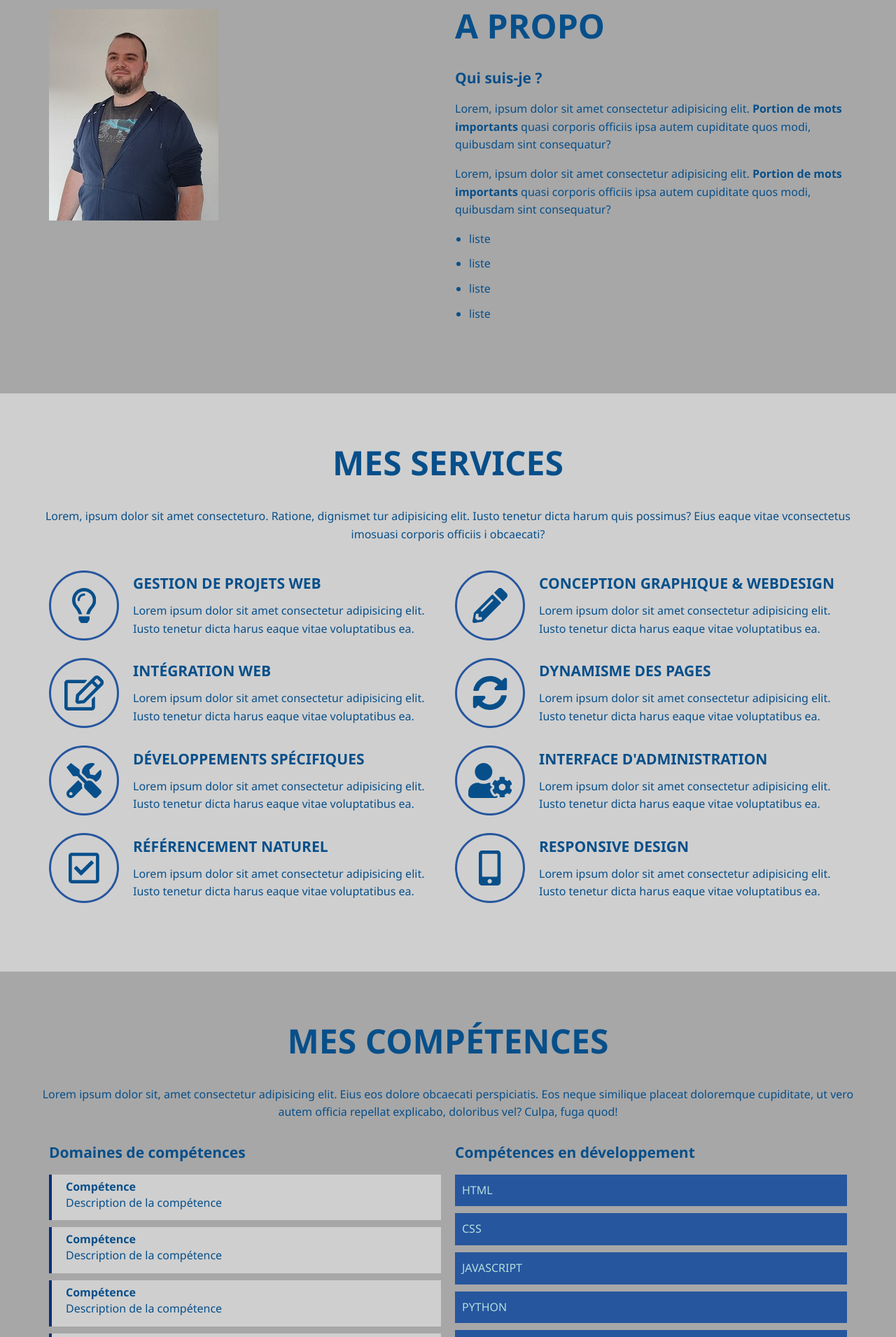
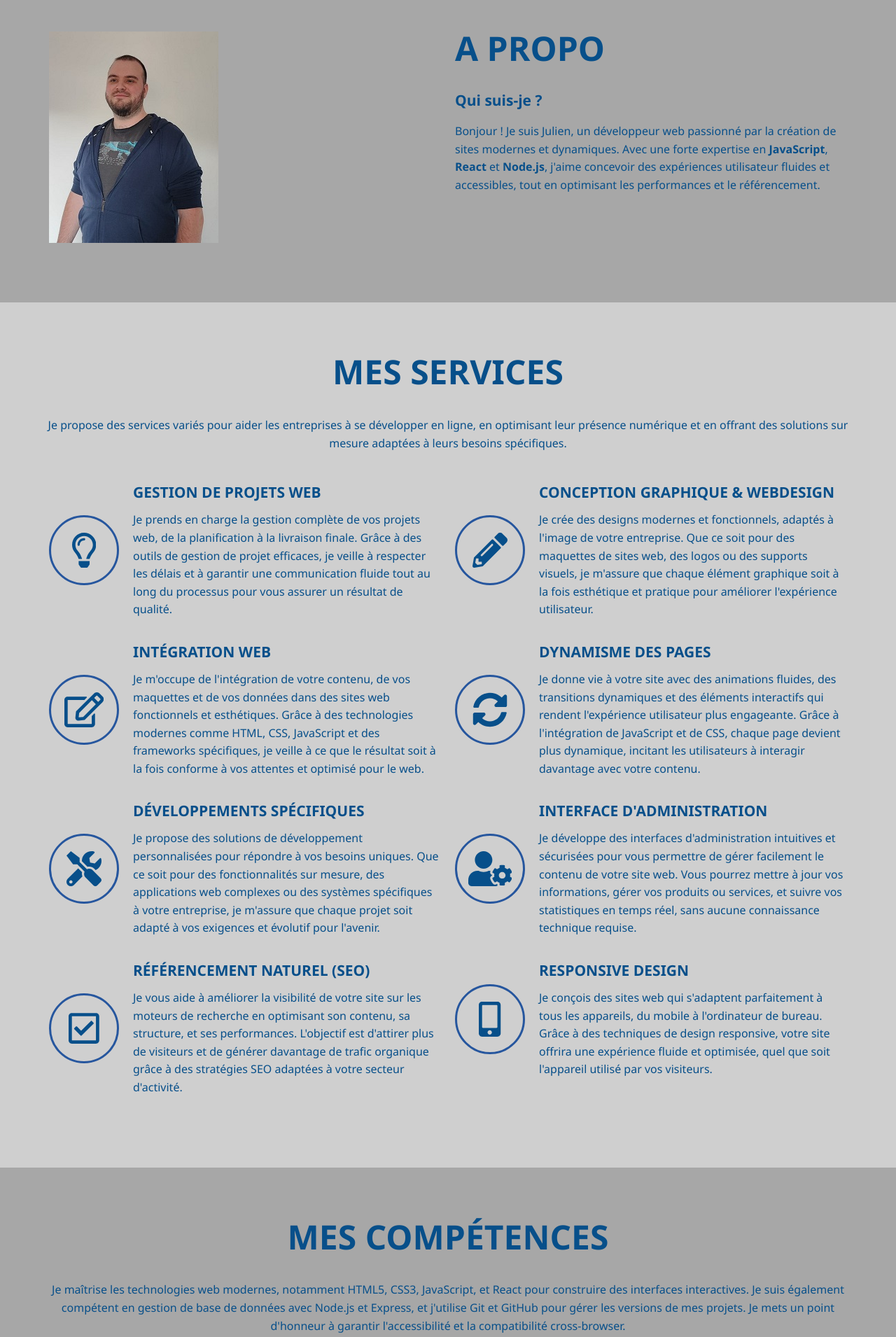
Before and after one commit to Juxultra2/site-web, a plain HTML site: page index.html in a window 1280 px wide. Shown: the part 535-2445 px from the top of the page at 70% size. Drawn offline with Linux system fonts and the light colour scheme.

Commit message:
clean html

```diff
--- a/css/global.css
+++ b/css/global.css
@@ -3,8 +3,8 @@
     --color-body: #074f8a;
     --background-body: #a7a7a7;
     --color-contour: #26569e;
-    --color-passagesouris: #1e94b8;
-    --texte-clair: #b3dddf;
+    --color-passagesouris: #90cbdd;
+    --texte-clair: #c6d5e3;
     --background-services: #cfcfcf;
 }
 
@@ -147,7 +147,7 @@ section {
 /*  En-tête */
 
 .header {
-    background: #89a6c5;
+    background: var(--background-services);
     border-bottom: 2px solid #292d35;
     position: sticky;
     top: 0;
@@ -160,6 +160,11 @@ section {
     letter-spacing: 2px;
     transform: translateY(-3px);
 }
+
+.header .logo-social path {
+    fill: var(--color-body);
+}
+
 
 .navbar {
     display: none;
@@ -278,6 +283,11 @@ section {
 .hero__item.left {
     animation-duration: 2s;
     animation-name: slideInleft;
+}
+
+.metier {
+    text-transform: uppercase;
+    letter-spacing: 0.1rem;
 }
 
 .hero__item.right {
--- a/index.html
+++ b/index.html
@@ -68,7 +68,7 @@
 
           <li>
             <a href="https://www.linkedin.com/in/julien-hoel-15384a22b/">
-              <svg width="32" class="icon linkedin" xmlns="http://www.w3.org/2000/svg" viewBox="0 0 448 512">
+              <svg class="logo-social" width="32" class="icon linkedin" xmlns="http://www.w3.org/2000/svg" viewBox="0 0 448 512">
                 <path
                   d="M416 32H31.9C14.3 32 0 46.5 0 64.3v383.4C0 465.5 14.3 480 31.9 480H416c17.6 0 32-14.5 32-32.3V64.3c0-17.8-14.4-32.3-32-32.3zM135.4 416H69V202.2h66.5V416zm-33.2-243c-21.3 0-38.5-17.3-38.5-38.5S80.9 96 102.2 96c21.2 0 38.5 17.3 38.5 38.5 0 21.3-17.2 38.5-38.5 38.5zm282.1 243h-66.4V312c0-24.8-.5-56.7-34.5-56.7-34.6 0-39.9 27-39.9 54.9V416h-66.4V202.2h63.7v29.2h.9c8.9-16.8 30.6-34.5 62.9-34.5 67.2 0 79.7 44.3 79.7 101.9V416z" />
               </svg>
@@ -77,7 +77,7 @@
 
           <li>
             <a href="https://www.instagram.com/juxultrapro/">
-              <svg width="32" class="icon insta" xmlns="http://www.w3.org/2000/svg" viewBox="0 0 448 512">
+              <svg class="logo-social" width="32" class="icon insta" xmlns="http://www.w3.org/2000/svg" viewBox="0 0 448 512">
                 <path
                   d="M224,202.66A53.34,53.34,0,1,0,277.36,256,53.38,53.38,0,0,0,224,202.66Zm124.71-41a54,54,0,0,0-30.41-30.41c-21-8.29-71-6.43-94.3-6.43s-73.25-1.93-94.31,6.43a54,54,0,0,0-30.41,30.41c-8.28,21-6.43,71.05-6.43,94.33S91,329.26,99.32,350.33a54,54,0,0,0,30.41,30.41c21,8.29,71,6.43,94.31,6.43s73.24,1.93,94.3-6.43a54,54,0,0,0,30.41-30.41c8.35-21,6.43-71.05,6.43-94.33S357.1,182.74,348.75,161.67ZM224,338a82,82,0,1,1,82-82A81.9,81.9,0,0,1,224,338Zm85.38-148.3a19.14,19.14,0,1,1,19.13-19.14A19.1,19.1,0,0,1,309.42,189.74ZM400,32H48A48,48,0,0,0,0,80V432a48,48,0,0,0,48,48H400a48,48,0,0,0,48-48V80A48,48,0,0,0,400,32ZM382.88,322c-1.29,25.63-7.14,48.34-25.85,67s-41.4,24.63-67,25.85c-26.41,1.49-105.59,1.49-132,0-25.63-1.29-48.26-7.15-67-25.85s-24.63-41.42-25.85-67c-1.49-26.42-1.49-105.61,0-132,1.29-25.63,7.07-48.34,25.85-67s41.47-24.56,67-25.78c26.41-1.49,105.59-1.49,132,0,25.63,1.29,48.33,7.15,67,25.85s24.63,41.42,25.85,67.05C384.37,216.44,384.37,295.56,382.88,322Z" />
               </svg>
@@ -86,7 +86,7 @@
 
           <li>
             <a href="https://www.facebook.com/julien.hoel">
-              <svg width="32" class="icon fb" xmlns="http://www.w3.org/2000/svg" viewBox="0 0 448 512">
+              <svg class="logo-social" width="32" class="icon fb" xmlns="http://www.w3.org/2000/svg" viewBox="0 0 448 512">
                 <path
                   d="M400 32H48A48 48 0 0 0 0 80v352a48 48 0 0 0 48 48h137.25V327.69h-63V256h63v-54.64c0-62.15 37-96.48 93.67-96.48 27.14 0 55.52 4.84 55.52 4.84v61h-31.27c-30.81 0-40.42 19.12-40.42 38.73V256h68.78l-11 71.69h-57.78V480H400a48 48 0 0 0 48-48V80a48 48 0 0 0-48-48z" />
               </svg>
@@ -95,7 +95,7 @@
 
           <li>
             <a href="https://twitter.com/juxultra">
-              <svg width="32" class="icon twiter" xmlns="http://www.w3.org/2000/svg" viewBox="0 0 448 512">
+              <svg class="logo-social" width="32" class="icon twiter" xmlns="http://www.w3.org/2000/svg" viewBox="0 0 448 512">
                 <path
                   d="M400 32H48C21.5 32 0 53.5 0 80v352c0 26.5 21.5 48 48 48h352c26.5 0 48-21.5 48-48V80c0-26.5-21.5-48-48-48zm-48.9 158.8c.2 2.8.2 5.7.2 8.5 0 86.7-66 186.6-186.6 186.6-37.2 0-71.7-10.8-100.7-29.4 5.3.6 10.4.8 15.8.8 30.7 0 58.9-10.4 81.4-28-28.8-.6-53-19.5-61.3-45.5 10.1 1.5 19.2 1.5 29.6-1.2-30-6.1-52.5-32.5-52.5-64.4v-.8c8.7 4.9 18.9 7.9 29.6 8.3a65.447 65.447 0 0 1-29.2-54.6c0-12.2 3.2-23.4 8.9-33.1 32.3 39.8 80.8 65.8 135.2 68.6-9.3-44.5 24-80.6 64-80.6 18.9 0 35.9 7.9 47.9 20.7 14.8-2.8 29-8.3 41.6-15.8-4.9 15.2-15.2 28-28.8 36.1 13.2-1.4 26-5.1 37.8-10.2-8.9 13.1-20.1 24.7-32.9 34z" />
               </svg>
@@ -111,7 +111,7 @@
     <div class="container">
       <div class="grid">
         <div class="hero__item left">
-          <span>Dévelopeur Web Freelance</span>
+          <p class="metier">Développeur Web Freelance</p>
           <h1 class="title">Bonjour, je suis Julien HOEL et je recherche une alternance pour le BTS SIO</h1>
           <p>Lorem ipsum dolor sit amet consectetur adipisicing elit. Reprehenderit possimus, suscipit at consequatu
             Pariatur!</p>
@@ -134,17 +134,9 @@
         <div class="grid__item">
           <h2 class="section-title">A Propo</h2>
           <h3>Qui suis-je ?</h3>
-          <p> Lorem, ipsum dolor sit amet consectetur adipisicing elit. <strong>Portion de mots importants</strong>
-            quasi corporis officiis ipsa autem cupiditate quos modi, quibusdam sint consequatur?</p>
-          <p> Lorem, ipsum dolor sit amet consectetur adipisicing elit. <strong>Portion de mots importants</strong>
-            quasi corporis officiis ipsa autem cupiditate quos modi, quibusdam sint consequatur?</p>
-          <ul>
-            <li>liste</li>
-            <li>liste</li>
-            <li>liste</li>
-            <li>liste</li>
-          </ul>
-
+          <p>
+            Bonjour ! Je suis Julien, un développeur web passionné par la création de sites modernes et dynamiques. Avec une forte expertise en <strong>JavaScript</strong>, <strong>React</strong> et <strong>Node.js</strong>, j'aime concevoir des expériences utilisateur fluides et accessibles, tout en optimisant les performances et le référencement.
+          </p>
         </div>
       </div>
     </div>
@@ -154,8 +146,7 @@
     <div class="container">
       <div class="section-header">
         <h2 class="section-title">Mes services</h2>
-        <p>Lorem, ipsum dolor sit amet consecteturo. Ratione, dignismet tur adipisicing elit. Iusto tenetur dicta harum
-          quis possimus? Eius eaque vitae vconsectetus imosuasi corporis officiis i obcaecati?</p>
+        <p>Je propose des services variés pour aider les entreprises à se développer en ligne, en optimisant leur présence numérique et en offrant des solutions sur mesure adaptées à leurs besoins spécifiques.</p>
       </div>
       <div class="grid">
         <div class="grid__item">
@@ -171,8 +162,7 @@
             </div>
             <div class="services__content">
               <h3>GESTION DE PROJETS WEB</h3>
-              <p>Lorem ipsum dolor sit amet consectetur adipisicing elit. Iusto tenetur dicta harus eaque vitae
-                voluptatibus ea.</p>
+              <p>Je prends en charge la gestion complète de vos projets web, de la planification à la livraison finale. Grâce à des outils de gestion de projet efficaces, je veille à respecter les délais et à garantir une communication fluide tout au long du processus pour vous assurer un résultat de qualité.</p>
             </div>
           </div>
           <div class="services">
@@ -187,8 +177,7 @@
             </div>
             <div class="services__content">
               <h3>INTÉGRATION WEB</h3>
-              <p>Lorem ipsum dolor sit amet consectetur adipisicing elit. Iusto tenetur dicta harus eaque vitae
-                voluptatibus ea.</p>
+              <p>Je m'occupe de l'intégration de votre contenu, de vos maquettes et de vos données dans des sites web fonctionnels et esthétiques. Grâce à des technologies modernes comme HTML, CSS, JavaScript et des frameworks spécifiques, je veille à ce que le résultat soit à la fois conforme à vos attentes et optimisé pour le web.</p>
             </div>
           </div>
           <div class="services">
@@ -203,8 +192,7 @@
             </div>
             <div class="services__content">
               <h3>DÉVELOPPEMENTS SPÉCIFIQUES</h3>
-              <p>Lorem ipsum dolor sit amet consectetur adipisicing elit. Iusto tenetur dicta harus eaque vitae
-                voluptatibus ea.</p>
+              <p>Je propose des solutions de développement personnalisées pour répondre à vos besoins uniques. Que ce soit pour des fonctionnalités sur mesure, des applications web complexes ou des systèmes spécifiques à votre entreprise, je m'assure que chaque projet soit adapté à vos exigences et évolutif pour l'avenir.</p>
             </div>
           </div>
           <div class="services">
@@ -218,9 +206,8 @@
               </svg>
             </div>
             <div class="services__content">
-              <h3>RÉFÉRENCEMENT NATUREL</h3>
-              <p>Lorem ipsum dolor sit amet consectetur adipisicing elit. Iusto tenetur dicta harus eaque vitae
-                voluptatibus ea.</p>
+              <h3>RÉFÉRENCEMENT NATUREL (SEO)</h3>
+              <p>Je vous aide à améliorer la visibilité de votre site sur les moteurs de recherche en optimisant son contenu, sa structure, et ses performances. L'objectif est d'attirer plus de visiteurs et de générer davantage de trafic organique grâce à des stratégies SEO adaptées à votre secteur d'activité.</p>
             </div>
           </div>
         </div>
@@ -237,8 +224,7 @@
             </div>
             <div class="services__content">
               <h3>CONCEPTION GRAPHIQUE & WEBDESIGN</h3>
-              <p>Lorem ipsum dolor sit amet consectetur adipisicing elit. Iusto tenetur dicta harus eaque vitae
-                voluptatibus ea.</p>
+              <p>Je crée des designs modernes et fonctionnels, adaptés à l'image de votre entreprise. Que ce soit pour des maquettes de sites web, des logos ou des supports visuels, je m'assure que chaque élément graphique soit à la fois esthétique et pratique pour améliorer l'expérience utilisateur.</p>
             </div>
           </div>
           <div class="services">
@@ -253,8 +239,7 @@
             </div>
             <div class="services__content">
               <h3>DYNAMISME DES PAGES</h3>
-              <p>Lorem ipsum dolor sit amet consectetur adipisicing elit. Iusto tenetur dicta harus eaque vitae
-                voluptatibus ea.</p>
+              <p>Je donne vie à votre site avec des animations fluides, des transitions dynamiques et des éléments interactifs qui rendent l'expérience utilisateur plus engageante. Grâce à l'intégration de JavaScript et de CSS, chaque page devient plus dynamique, incitant les utilisateurs à interagir davantage avec votre contenu.</p>
             </div>
           </div>
           <div class="services">
@@ -269,8 +254,7 @@
             </div>
             <div class="services__content">
               <h3>INTERFACE D'ADMINISTRATION</h3>
-              <p>Lorem ipsum dolor sit amet consectetur adipisicing elit. Iusto tenetur dicta harus eaque vitae
-                voluptatibus ea.</p>
+              <p>Je développe des interfaces d'administration intuitives et sécurisées pour vous permettre de gérer facilement le contenu de votre site web. Vous pourrez mettre à jour vos informations, gérer vos produits ou services, et suivre vos statistiques en temps réel, sans aucune connaissance technique requise.</p>
             </div>
           </div>
           <div class="services">
@@ -285,8 +269,7 @@
             </div>
             <div class="services__content">
               <h3>RESPONSIVE DESIGN</h3>
-              <p>Lorem ipsum dolor sit amet consectetur adipisicing elit. Iusto tenetur dicta harus eaque vitae
-                voluptatibus ea.</p>
+              <p>Je conçois des sites web qui s'adaptent parfaitement à tous les appareils, du mobile à l'ordinateur de bureau. Grâce à des techniques de design responsive, votre site offrira une expérience fluide et optimisée, quel que soit l'appareil utilisé par vos visiteurs.</p>
             </div>
           </div>
         </div>
@@ -298,9 +281,9 @@
     <div class="container">
       <div class="section-header">
         <h2 class="section-title">Mes compétences</h2>
-        <p>Lorem ipsum dolor sit, amet consectetur adipisicing elit. Eius eos dolore obcaecati perspiciatis. Eos neque
-          similique placeat doloremque cupiditate, ut vero autem officia repellat explicabo, doloribus vel? Culpa, fuga
-          quod!</p>
+        <p>
+          Je maîtrise les technologies web modernes, notamment HTML5, CSS3, JavaScript, et React pour construire des interfaces interactives. Je suis également compétent en gestion de base de données avec Node.js et Express, et j'utilise Git et GitHub pour gérer les versions de mes projets. Je mets un point d'honneur à garantir l'accessibilité et la compatibilité cross-browser.
+        </p>
       </div>
       <div class="grid">
         <div class="grid__item">
@@ -475,10 +458,9 @@
     <div class="container">
       <div class="section-header">
         <h2 class="section-title">Contact</h2>
-        <p>Lorem ipsum dolor sit, amet consectetur adipisicing elit. Eius eos dolore obcaecati perspiciatis. Eos neque
-          similique placeat doloremque cupiditate, ut vero autem officia repellat explicabo, doloribus vel? Culpa,
-          fuga
-          quod!</p>
+        <p>
+          Si vous recherchez un développeur web passionné, rigoureux et prêt à relever de nouveaux défis, n'hésitez pas à me contacter. Je serais ravi de discuter de la manière dont je peux contribuer à vos projets et vous aider à atteindre vos objectifs numériques.
+        </p>
       </div>
 
       <form action="https://formsubmit.co/adresse-mail" method="POST" class="form">
@@ -558,7 +540,7 @@
           </ul>
         </div>
         <div class="grid__item">
-          <p>Copyright © 2023 HOEL Julien. All Rights Reserved.</p>
+          <p>Copyright ©2023-2025 HOEL Julien. All Rights Reserved.</p>
         </div>
       </div>
     </div>
```
